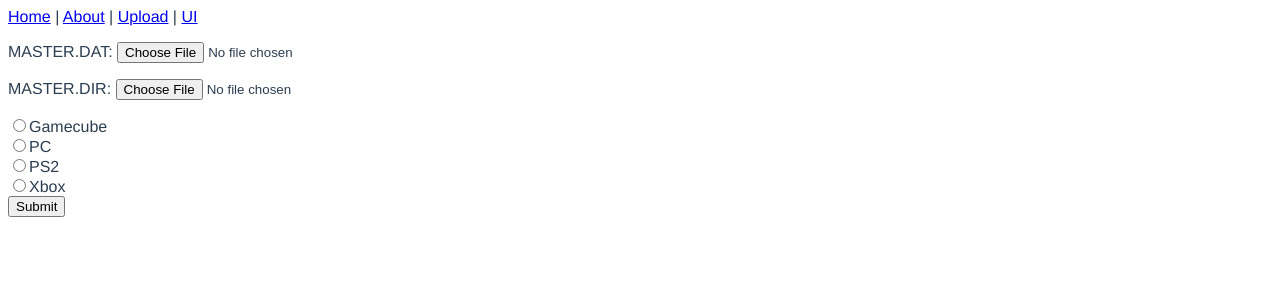
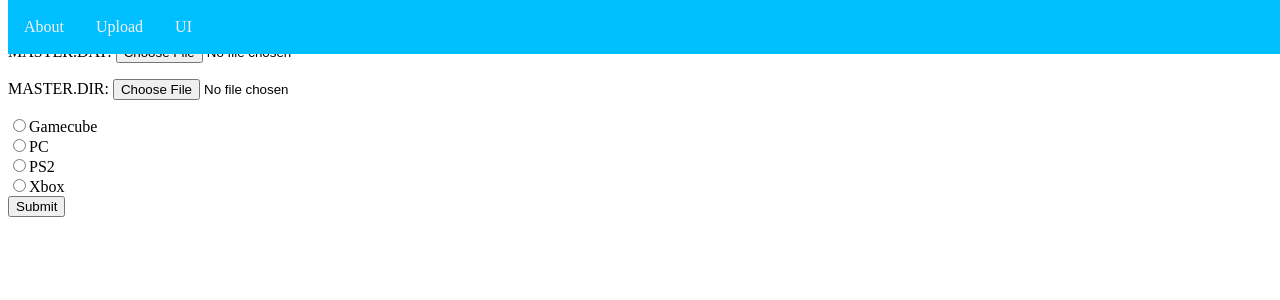
Before and after one commit to ShrekBoards/shrekboards.github.io, a Vue app: page /#/upload in a window 1280 px wide. Shown: the top 300 px of the page. Built offline with nearby package versions, Linux system fonts and the light colour scheme.

Commit message:
Re-integrate wasm

```diff
--- a/package.json
+++ b/package.json
@@ -9,9 +9,10 @@
   },
   "dependencies": {
     "core-js": "^3.6.5",
-    "shreksuperslam_webapp": "file:../pkg",
+    "shreksuperslam_webapp": "file:src/wasm/pkg",
     "vue": "^3.0.0",
-    "vue-router": "^4.0.0-0"
+    "vue-router": "^4.0.0-0",
+    "wasm-loader": "^1.3.0"
   },
   "devDependencies": {
     "@typescript-eslint/eslint-plugin": "^2.33.0",
@@ -41,6 +42,7 @@
     "parserOptions": {
       "ecmaVersion": 2020
     },
+    "ignorePatterns": ["src/wasm/pkg/*.js"],
     "rules": {}
   },
   "browserslist": [
--- /dev/null
+++ b/src/components/UploadForm.vue
@@ -0,0 +1,79 @@
+<template>
+  <div class="upload">
+    <form id="theform" v-on:submit="formsubmit">
+      <p>MASTER.DAT: <input class="file-selector" type="file" id="masterdat" name="files[]" /></p>
+      <p>MASTER.DIR: <input class="file-selector" type="file" id="masterdir" name="files[]" /></p>
+      <input type="radio" id="gamecube" name="gameconsole" value=0>
+      <label for="console">Gamecube</label><br>
+      <input type="radio" id="pc" name="gameconsole" value=1>
+      <label for="console">PC</label><br>
+      <input type="radio" id="ps2" name="gameconsole" value=2>
+      <label for="console">PS2</label><br>
+      <input type="radio" id="xbox" name="gameconsole" value=3>
+      <label for="console">Xbox</label><br>
+      <input type="submit">
+    </form>
+  </div>
+</template>
+
+<script lang="ts">
+import { ShrekSuperSlamCharacterAttackCollection } from "../types"
+import { defineComponent, inject } from 'vue';
+
+export default defineComponent({
+    name: 'UploadForm',
+    setup() {
+        const wasmExtractCharacterAttacks = inject("wasmExtractCharacterAttacks") as Function;
+        /**
+         * Form submit handler.
+         *
+         * Extracts files and fields from the form and submits them to the
+         * WebAssembly function, that extracts the character attacks from the files
+         * and returns them as a JSON object.
+         *
+         * Params:
+         *   event: The formsubmit event passed from Vue.
+         */
+        function formsubmit(event: Event) {
+            // Get crap out of form
+            const masterDirFilereader = document.getElementById("masterdir") as HTMLInputElement;
+            const masterDatFilereader = document.getElementById("masterdat") as HTMLInputElement;
+            if (masterDirFilereader != null && masterDatFilereader != null &&
+                masterDirFilereader.files != null && masterDatFilereader.files != null) {
+                const masterDir = masterDirFilereader.files[0].arrayBuffer().then(buffer => new Uint8Array(buffer));
+                const masterDat = masterDatFilereader.files[0].arrayBuffer().then(buffer => new Uint8Array(buffer));
+                Promise.all([masterDir, masterDat]).then((values) => {
+                    let gameconsole = 0;
+                    document.getElementsByName("gameconsole").forEach((item, _) => {
+                        if ((item as HTMLInputElement).checked) {
+                            gameconsole = parseInt((item as HTMLInputElement).value);
+                        }
+                    })
+
+                    // Submit to wasm function
+                    const x: ShrekSuperSlamCharacterAttackCollection = wasmExtractCharacterAttacks(
+                        values[1],
+                        values[0],
+                        gameconsole
+                    );
+                });
+            }
+
+            // Disable the event resubmission
+            if (event.preventDefault)
+                event.preventDefault();
+            else
+                return false;
+        }
+
+        return {
+            formsubmit,
+        };
+    },
+    //methods: {
+
+    //formsubmit: function(event: Event) {
+
+    //}
+});
+</script>
--- a/src/main.ts
+++ b/src/main.ts
@@ -2,8 +2,23 @@ import { createApp } from 'vue'
 import App from './App.vue'
 import router from './router'
 
-createApp(App).use(router).mount('#app')
-
+import("@/wasm/pkg/index").then(s3wasm => {
+    const app = createApp({
+        template: `
+        <div id="nav">
+            <router-link to="/">Home</router-link> |
+            <router-link to="/about">About</router-link> |
+            <router-link to="/upload">Upload</router-link> |
+            <router-link to="/ui/red">UI</router-link>
+        </div>
+        <router-view/>
+        `,
+        provide: {
+            wasmExtractCharacterAttacks: s3wasm.extract_character_attacks,
+        },
+    }).use(router).mount("#app");
+});
+//createApp(App).use(router).mount("#app");
 /*
 import('../pkg/index').then(s3web => {
 
--- a/src/views/Upload.vue
+++ b/src/views/Upload.vue
@@ -1,17 +1,20 @@
 <template>
-  <div class="upload">
-    <form id="theform">
-      <p>MASTER.DAT: <input class="file-selector" type="file" id="masterdat" name="files[]" /></p>
-      <p>MASTER.DIR: <input class="file-selector" type="file" id="masterdir" name="files[]" /></p>
-      <input type="radio" id="gamecube" name="gameconsole" value=0>
-      <label for="console">Gamecube</label><br>
-      <input type="radio" id="pc" name="gameconsole" value=1>
-      <label for="console">PC</label><br>
-      <input type="radio" id="ps2" name="gameconsole" value=2>
-      <label for="console">PS2</label><br>
-      <input type="radio" id="xbox" name="gameconsole" value=3>
-      <label for="console">Xbox</label><br>
-      <input type="submit">
-    </form>
-  </div>
+    <div class="ui">
+        <Navbar/>
+        <UploadForm/>
+    </div>
 </template>
+
+<script lang="ts">
+import { defineComponent } from 'vue';
+import UploadForm from '@/components/UploadForm.vue'
+import Navbar from '@/components/Navbar.vue'
+
+export default defineComponent({
+  name: 'Upload',
+  components: {
+    Navbar,
+    UploadForm,
+  },
+});
+</script>
--- a/vue.config.js
+++ b/vue.config.js
@@ -1,11 +1,13 @@
+const path = require("path")
 const WasmPackPlugin = require("@wasm-tool/wasm-pack-plugin");
 
 module.exports = {
     productionSourceMap: false,
+    runtimeCompiler: true,
     configureWebpack: {
         plugins: [
             new WasmPackPlugin({
-                crateDirectory: path.resolve(__dirname, "."),
+                crateDirectory: path.resolve(__dirname, "./src/wasm"),
                 withTypeScript: true
             }),
         ],
@@ -13,9 +15,12 @@ module.exports = {
             rules: [
                 {
                     test: /\.wasm$/,
-                    type: "webassembly/experimental"
+                    type: "webassembly/experimental",
                 },
             ],
         },
+        resolve: {
+            extensions: [".tsx", ".ts", ".vue", ".wasm"]
+        }
     }
 }
```
Also changed, not shown: 1 other file (tests, documents, lock files or other folders).
